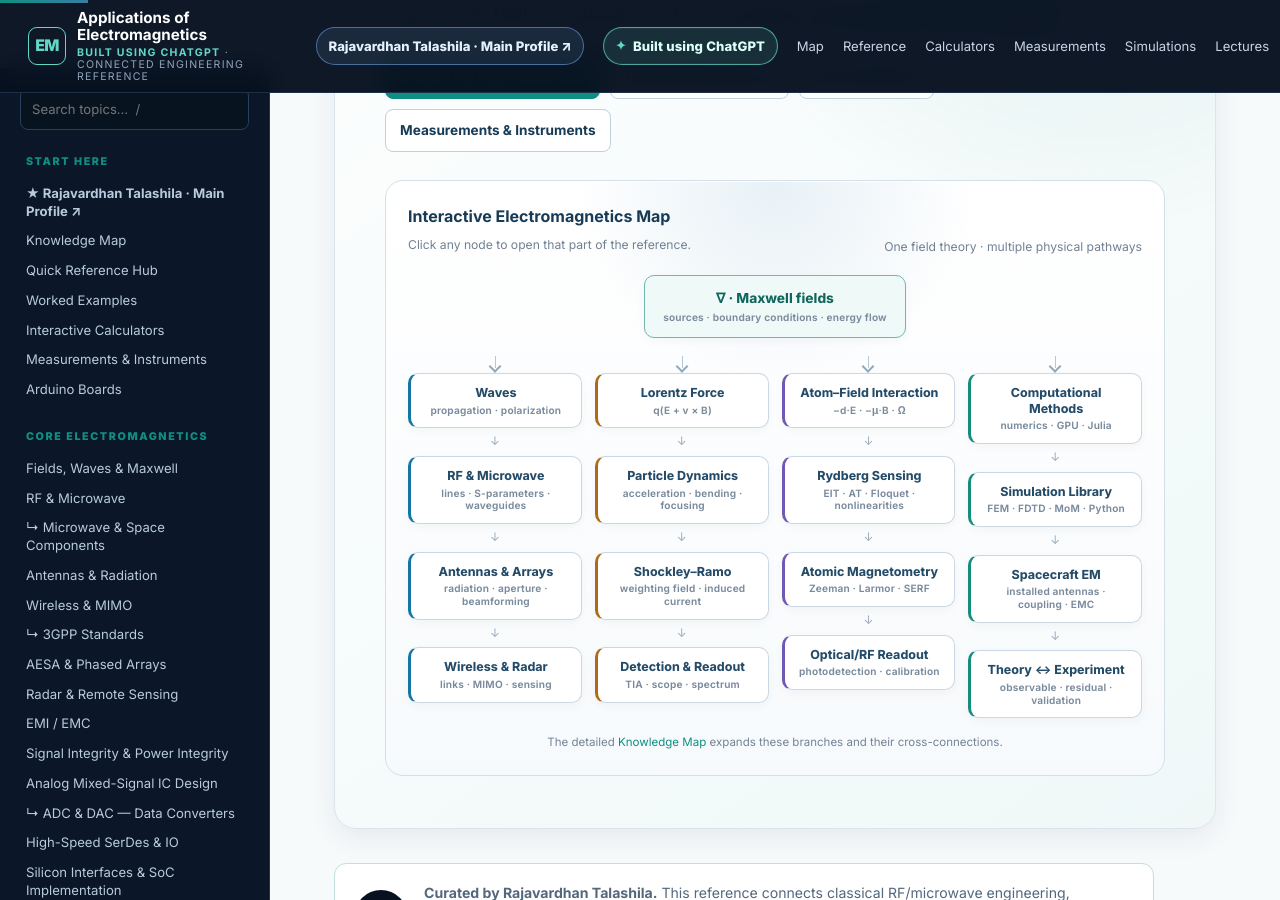
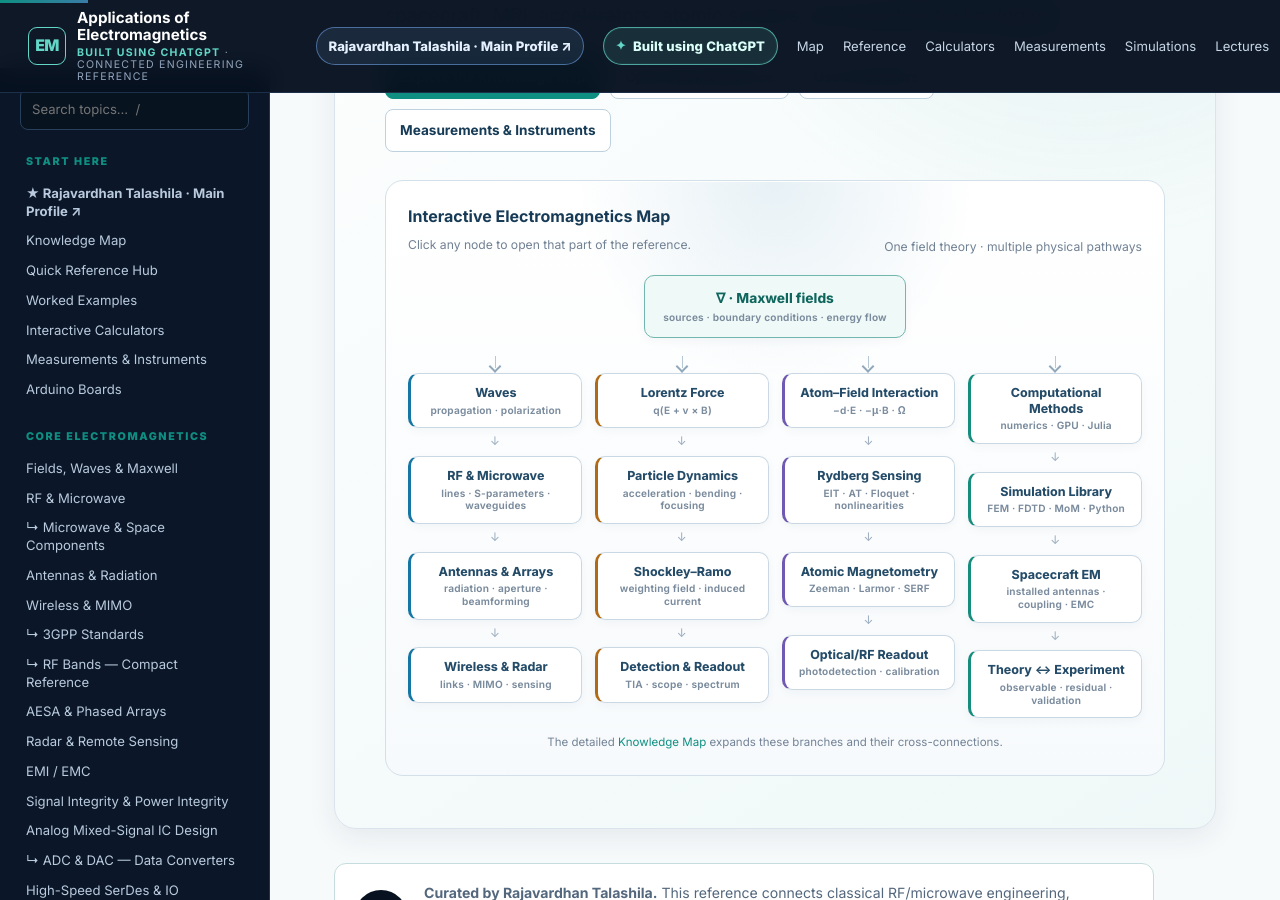
Before and after one commit to RajavardhanT/Electromagnetics_Applications, a Jekyll site: the page built from index.md, in a window 1280 px wide and 900 px high, scrolled down 424 px. Built offline with Jekyll 4.4.1, drawn with Linux system fonts in a browser that asks for light colours.

Commit message:
Add RF bands to navigation and RF theme

```diff
--- a/_layouts/default.html
+++ b/_layouts/default.html
@@ -41,7 +41,7 @@
   {% assign section_theme = 'home' %}
 {% elsif page.url contains '/foundations/' %}
   {% assign section_theme = 'foundations' %}
-{% elsif page.url contains '/rf-microwave/' or page.url contains '/microwave-space-components/' or page.url contains '/antennas/' or page.url contains '/wireless/' or page.url contains '/3gpp-standards/' or page.url contains '/aesa/' or page.url contains '/radar/' or page.url contains '/emc/' %}
+{% elsif page.url contains '/rf-microwave/' or page.url contains '/microwave-space-components/' or page.url contains '/antennas/' or page.url contains '/wireless/' or page.url contains '/3gpp-standards/' or page.url contains '/rf-bands/' or page.url contains '/aesa/' or page.url contains '/radar/' or page.url contains '/emc/' %}
   {% assign section_theme = 'rf' %}
 {% elsif page.url contains '/signal-power-integrity/' or page.url contains '/analog-mixed-signal/' or page.url contains '/data-converters/' or page.url contains '/high-speed-serdes/' or page.url contains '/silicon-soc/' or page.url contains '/arduino/' %}
   {% assign section_theme = 'silicon' %}
@@ -104,6 +104,7 @@
       <a href="{{ '/antennas/' | relative_url }}">Antennas & Radiation</a>
       <a href="{{ '/wireless/' | relative_url }}">Wireless & MIMO</a>
       <a href="{{ '/3gpp-standards/' | relative_url }}">↳ 3GPP Standards</a>
+      <a href="{{ '/rf-bands/' | relative_url }}">↳ RF Bands — Compact Reference</a>
       <a href="{{ '/aesa/' | relative_url }}">AESA & Phased Arrays</a>
       <a href="{{ '/radar/' | relative_url }}">Radar & Remote Sensing</a>
       <a href="{{ '/emc/' | relative_url }}">EMI / EMC</a>
```
